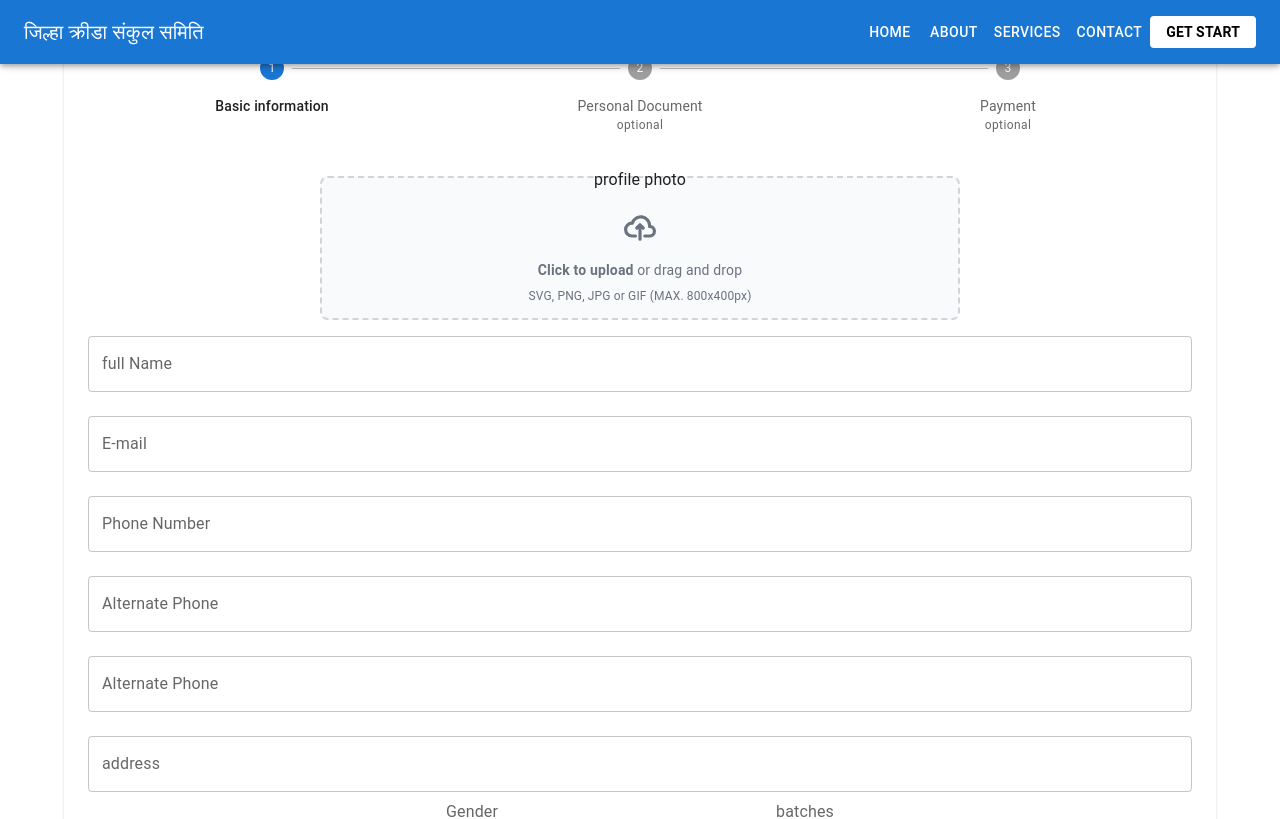
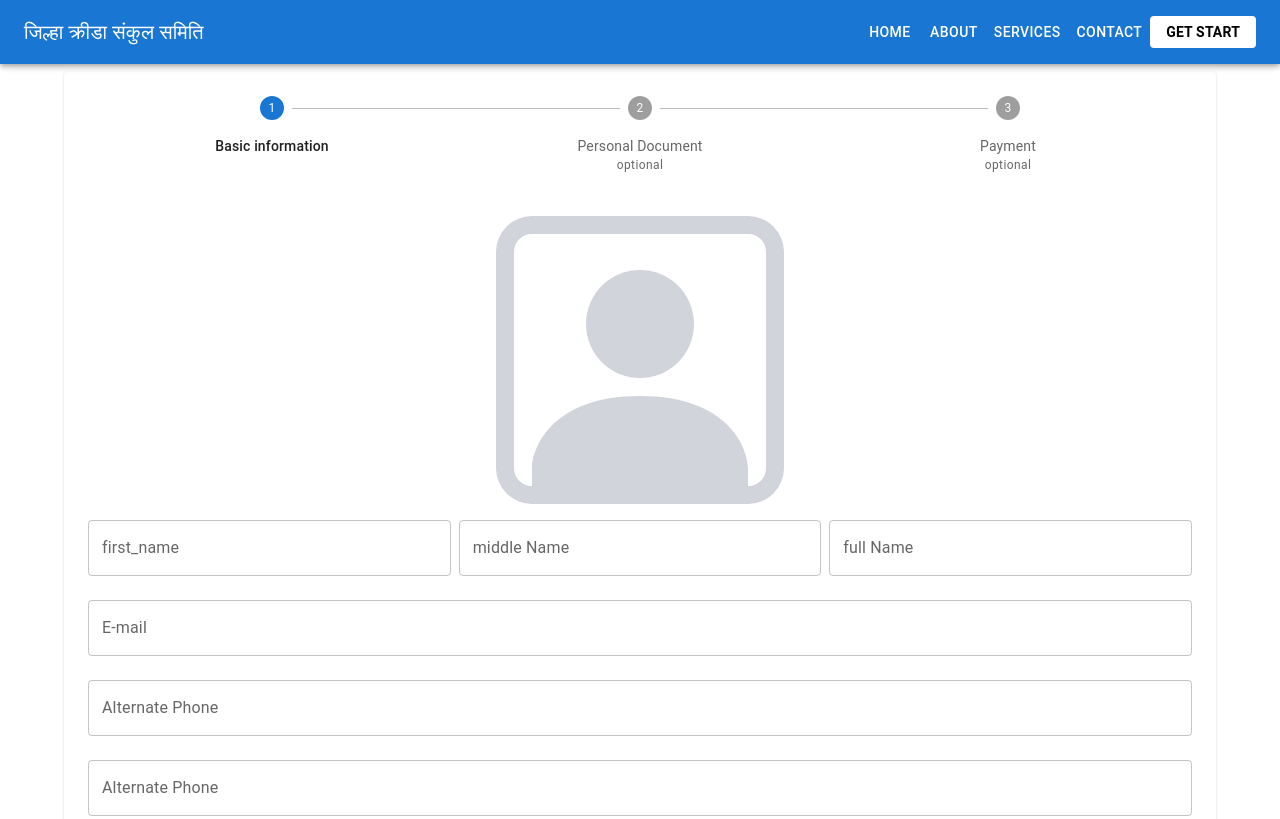
Before and after one commit to sanyampatil/collab-Project, a React (Vite) app: page /process in a window 1280 px wide. Shown: the top 819 px of the page. Built offline with nearby package versions, Linux system fonts and the light colour scheme.

Commit message:
added some inpute

```diff
--- a/src/components/stepper/InfoStep1.jsx
+++ b/src/components/stepper/InfoStep1.jsx
@@ -1,63 +1,156 @@
 import { TextField } from '@mui/material'
-import React from 'react'
+import React, { useState } from 'react'
 import InputLabel from '@mui/material/InputLabel'
 import MenuItem from '@mui/material/MenuItem'
 import Select from '@mui/material/Select'
+// import { useDispatch } from 'react-redux'
+import { Link, useNavigate } from 'react-router-dom'
+import { BsPersonSquare } from 'react-icons/bs'
 
 const InfoStep1 = () => {
-  const [gender, setAge] = React.useState('')
+  // const dispatch = useDispatch()
+  const navigate = useNavigate()
 
-  // const handleChange = (event: SelectChangeEvent) => {
-  //   setAge(event.target.value)
-  // }
+  const [previewImage, setPreviewImage] = useState('')
+
+  const [signupData, setSignupData] = useState({
+    fullName: '',
+    email: '',
+    password: '',
+    avatar: ''
+  })
+
+  function handleUserInput (e) {
+    const { name, value } = e.target
+    setSignupData({
+      ...signupData,
+      [name]: value
+    })
+  }
+
+  function getImage (event) {
+    event.preventDefault()
+    // getting the image
+    const uploadedImage = event.target.files[0]
+
+    if (uploadedImage) {
+      setSignupData({
+        ...signupData,
+        avatar: uploadedImage
+      })
+      const fileReader = new FileReader()
+      fileReader.readAsDataURL(uploadedImage)
+      fileReader.addEventListener('load', function () {
+        setPreviewImage(this.result)
+      })
+    }
+  }
+
+  async function createNewAccount (event) {
+    event.preventDefault()
+    if (
+      !signupData.email ||
+      !signupData.password ||
+      !signupData.fullName ||
+      !signupData.avatar
+    ) {
+      toast.error('Please fill all the details')
+      return
+    }
+
+    // checking name field length
+    if (signupData.fullName.length < 5) {
+      toast.error('Name should be atleast of 5 characters')
+      return
+    }
+    // checking valid email
+    if (!isEmail(signupData.email)) {
+      toast.error('Invalid email id')
+      return
+    }
+    // checking password validation
+    if (!isPassword(signupData.password)) {
+      toast.error(
+        'Password should be 6 - 16 character long with atleast a number and special character'
+      )
+      return
+    }
+
+    const formData = new FormData()
+    formData.append('fullname', signupData.fullName)
+    formData.append('email', signupData.email)
+    formData.append('password', signupData.password)
+    formData.append('avatar', signupData.avatar)
+
+    // dispatch create account action
+    // const response = await dispatch(createAccount(formData))
+    if (response?.payload?.success) navigate('/')
+
+    setSignupData({
+      fullName: '',
+      email: '',
+      password: '',
+      avatar: ''
+    })
+    setPreviewImage('')
+  }
 
   return (
     <>
       <div className='flex items-center justify-center mt-10'>
         <div className='flex items-center justify-center w-[70vw] md:w-[50vw] '>
-          <label
-            for='dropzone-file'
-            className='flex flex-col items-center justify-center w-[50vw] md:w-[50vw]  h-36 border-2 border-gray-300 border-dashed rounded-lg cursor-pointer bg-gray-50 dark:hover:bg-bray-800 dark:bg-gray-700 hover:bg-gray-100 dark:border-gray-600 dark:hover:border-gray-500 dark:hover:bg-gray-600'
-          >
-            <p>profile photo</p>
-            <div className='flex flex-col items-center justify-center pt-5 pb-6'>
-              <svg
-                className='w-8 h-8 mb-4 text-gray-500 dark:text-gray-400'
-                aria-hidden='true'
-                xmlns='http://www.w3.org/2000/svg'
-                fill='none'
-                viewBox='0 0 20 16'
-              >
-                <path
-                  stroke='currentColor'
-                  stroke-linecap='round'
-                  stroke-linejoin='round'
-                  stroke-width='2'
-                  d='M13 13h3a3 3 0 0 0 0-6h-.025A5.56 5.56 0 0 0 16 6.5 5.5 5.5 0 0 0 5.207 5.021C5.137 5.017 5.071 5 5 5a4 4 0 0 0 0 8h2.167M10 15V6m0 0L8 8m2-2 2 2'
+          <label htmlFor='image_uploads' className='cursor-pointer'>
+            {previewImage ? (
+              <img
+                className='   lg:w-72 lg:h-72 w-28  border-2 border-neutral-600  h-28 m-auto'
+                src={previewImage}
               />
-              </svg>
-              <p className='mb-2 text-sm text-gray-500 dark:text-gray-400'>
-                <span className='font-semibold'>Click to upload</span> or drag
-                and drop
-              </p>
-              <p className='text-xs text-gray-500 dark:text-gray-400'>
-                SVG, PNG, JPG or GIF (MAX. 800x400px)
-              </p>
-            </div>
-            <input id='dropzone-file' type='file' className='hidden' />
+            ) : (
+              <BsPersonSquare className=' lg:w-72 lg:h-72 w-28   h-28     m-auto text-gray-300' />
+            )}
           </label>
+          <input
+            onChange={getImage}
+            className='hidden'
+            type='file'
+            name='image_uploads'
+            id='image_uploads'
+            accept='.jpg, .jpeg, .png, .svg'
+          />
         </div>
       </div>
+      <div className='flex gap-2'>
+        <TextField
+          id='first_name'
+          label='first_name'
+          variant='outlined'
+          placeholder='Enter Your first Name'
+          fullWidth
+          margin='normal'
+          name='first_name'
+        />
 
         <TextField
-        id='name'
+          id='middle_name'
+          label='middle Name'
+          variant='outlined'
+          placeholder='Enter middle Name'
+          fullWidth
+          margin='normal'
+          name='middle_name'
+        />
+
+        <TextField
+          id='last_name'
           label='full Name'
           variant='outlined'
-        placeholder='Enter Your Name'
+          placeholder='Enter Your last_name'
           fullWidth
           margin='normal'
-        name='name'
+          name='last_name
+'
         />
+      </div>
       <TextField
         id='email'
         label='E-mail'
@@ -67,15 +160,7 @@ const InfoStep1 = () => {
         margin='normal'
         name='emailAddress'
       />
-      <TextField
-        id='phone-number'
-        label='Phone Number'
-        variant='outlined'
-        placeholder='Enter Your Phone Number'
-        fullWidth
-        margin='normal'
-        name='contact'
-      />
+
       <TextField
         id='alternate-phone'
         label='Alternate Phone'
@@ -103,8 +188,7 @@ const InfoStep1 = () => {
         margin='normal'
         name='address'
       />
-      <div className='mx-20 flex items-center  justify-evenly  mb-20'>
-        <div>
+
       <InputLabel id='demo-select-small-label'>Gender</InputLabel>
       <Select
         labelId='demo-select-small-label'
@@ -120,25 +204,6 @@ const InfoStep1 = () => {
         <MenuItem value={20}>bai</MenuItem>
         <MenuItem value={30}>Other</MenuItem>
       </Select>
-        </div>
-        <div>
-          <InputLabel id='demo-select-small-label'>batches</InputLabel>
-          <Select
-            labelId='demo-select-small-label'
-            id='demo-select-small'
-            // value={batch}
-            label='Age'
-            // onChange={handleChange}
-          >
-            <MenuItem value=''>
-              <em>None</em>
-            </MenuItem>
-            <MenuItem value={10}>7-8</MenuItem>
-            <MenuItem value={20}>8-9</MenuItem>
-            <MenuItem value={30}>9-10</MenuItem>
-          </Select>
-        </div>
-      </div>
     </>
   )
 }
--- a/src/pages/Step.jsx
+++ b/src/pages/Step.jsx
@@ -6,7 +6,7 @@ import LinaerStepper from './LinaerStepper'
 
 const Step = () => {
   return (
-    <div>
+    <div className='mt-10'>
       <CssBaseline />
       <Container component={Box} p={4}>
         <Paper component={Box} p={3}>
```
Lines whose indentation alone changed are shown as unchanged.
